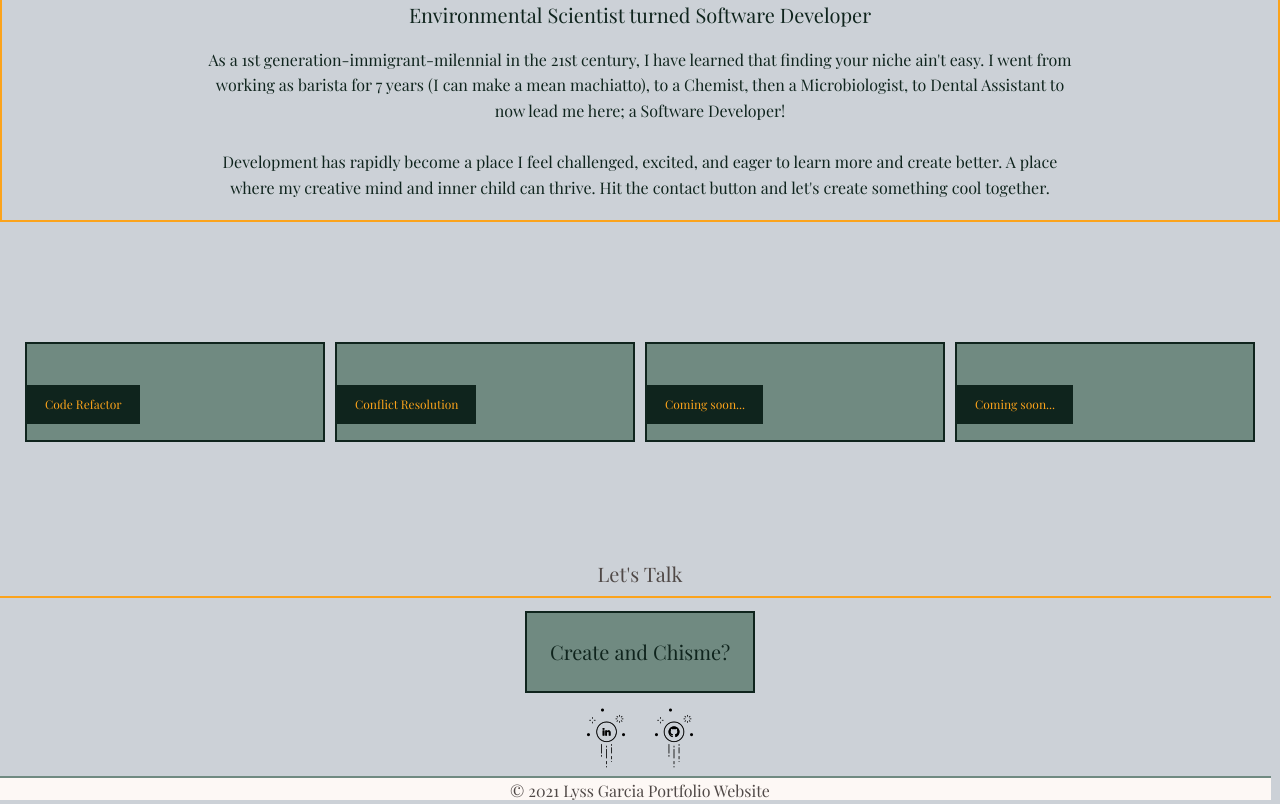
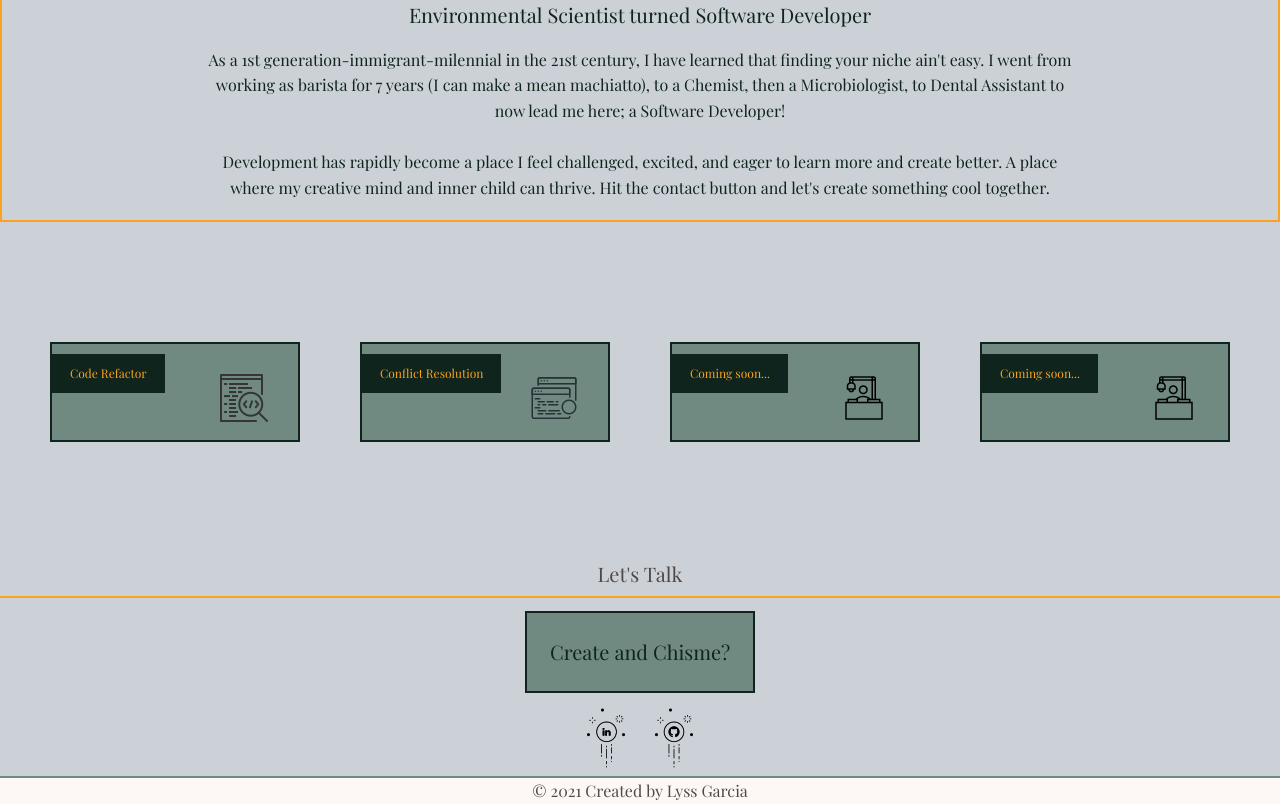
Before and after one commit to lyssg2/Portfolio-basic, a plain HTML site: page index.html in a window 1280 px wide. Shown: the part 725-1529 px from the top of the page. Drawn offline with nearby package versions, Linux system fonts and the light colour scheme.

Commit message:
added finishing touches

```diff
--- a/assets/css/style.css
+++ b/assets/css/style.css
@@ -88,10 +88,6 @@
        justify-content: center;
    }
 
-   .moutains {
-       justify-content: center;
-   }
-
    .card {
        padding: 10px 10px;
        height: 150px;
@@ -136,7 +132,7 @@
        align-self: end;
        font-size: 12px;
        position: absolute;
-       margin: -1rem 0 1rem 0;
+       margin: 10px 0 1rem 0;
        padding: 0.5rem 1rem;
        background-color: var(--pine);
        color: var(--sierra);
@@ -145,13 +141,13 @@
 
    .showcase .grid {
        overflow: visible;
-       display: grid;
-       grid-template-columns: 60px 60px;
-       grid-template-rows: 90px 90px;
        column-gap: 30px;
+       grid-template-columns: 158px 60px;
+       grid-template-rows: 98px 90px;
        height: 100px;
-       width: 300px;
+       width: 250px;
        align-self: center;
+       text-align: right;
    }
 
    .container {
@@ -160,8 +156,16 @@
        background-color: var(--maiden);
        color: var(--mist);
        border: 2px solid var(--pine);
+       transition: transform 0.2s linear;
    }
 
+
+   .icons {
+       position: relative;
+       padding: 12%;
+       justify-content: center;
+
+   }
    .button-container {
        padding: 1%;
        align-content: center;
@@ -179,6 +183,7 @@
        text-decoration: none;
        display: inline-block;
        cursor: pointer;
+       transition: transform 0.2s linear;
    }
 
    .contact {
@@ -194,6 +199,7 @@
    .container:hover,
    .button:hover {
        box-shadow: inset 0px 0px 8px var(--ghost), 0 0 15px var(--ghost);
+       transform: translateY(-7px);
    }
    /* link hover effect author: Tiago Alexandre Lopes*/
 
--- a/index.html
+++ b/index.html
@@ -53,19 +53,31 @@
             </p>
         </div>
         </div>
-        <section class="showcase">
-            <div class="container grid" id="my-work">
+        <section class="showcase" id="my-work">
+            <div class="container grid">
                 <div class="showcase-text">
-                    <a href="https://github.com/lyssg2/Code-Refactor">Code Refactor</a></div>
+                    Code Refactor
+                </div>
+                    <div class="icons">
+                    <a href="https://github.com/lyssg2/Code-Refactor"><img src="assets/images/code.png"></a>
+                    </div>
             </div>
             <div class="container grid">
-                <div class="showcase-text"><a href="https://github.com/lyssg2/conflict-resolution">Conflict Resolution</a></div>
+                <div class="showcase-text">
+                    Conflict Resolution
+                </div>
+                <div class="icons">
+                    <a href="https://github.com/lyssg2/conflict-resolution"><img src="assets/images/conflict.png"></a></div>
             </div>
             <div class="container grid">
                 <div class="showcase-text">Coming soon...</div>
+                <div class="icons">
+                    <img src="assets/images/work.png"></div>
             </div>
             <div class="container grid">
                 <div class="showcase-text">Coming soon...</div>
+                <div class="icons">
+                    <img src="assets/images/work.png"></div>
             </div>
 
         </section>
@@ -84,7 +96,7 @@
     </main>
 
     <footer>
-        © 2021 Lyss Garcia Portfolio Website
+        © 2021 Created by Lyss Garcia
     </footer>
 
 </body>
```
Also changed, not shown: assets/images/code.png (added), assets/images/conflict.png (added), assets/images/work.png (added).
